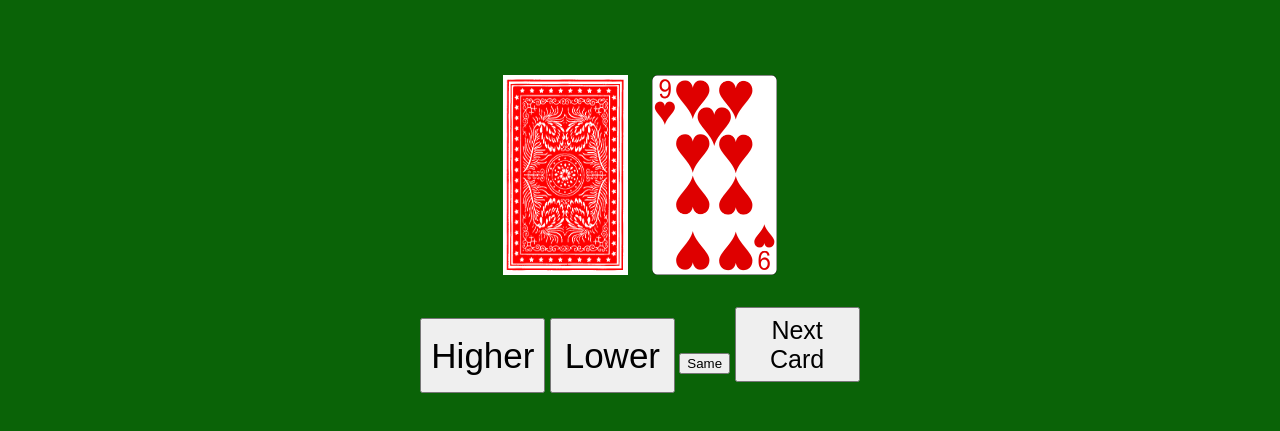
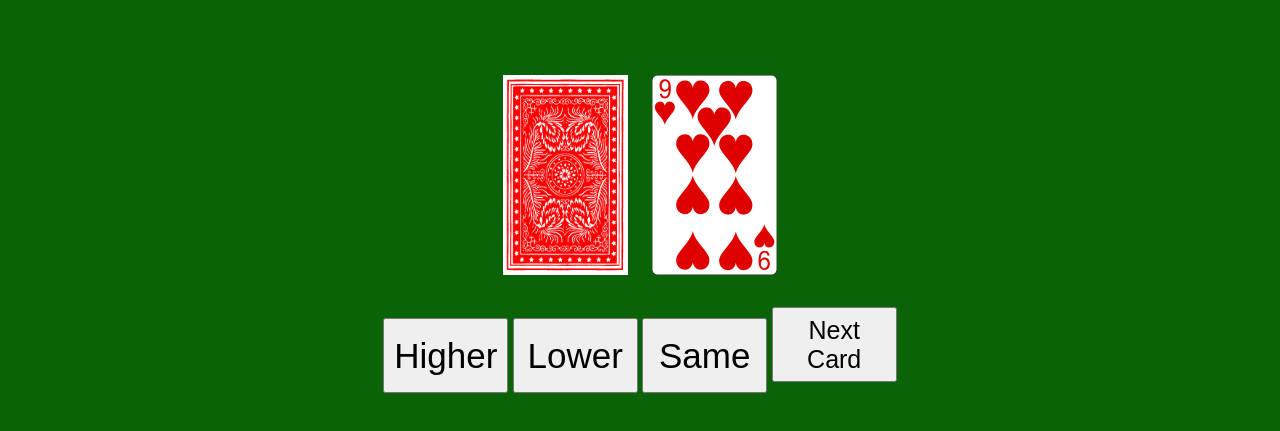
Before and after one commit to Cay-116/40628253_coursework, a plain HTML site: page high_or_low.html in a window 1280 px wide. Shown: the part 241-672 px from the top of the page. Drawn offline with Linux system fonts and the light colour scheme.

Commit message:
Update style.css

```diff
--- a/style.css
+++ b/style.css
@@ -220,7 +220,7 @@ nav
 	margin: 10px;
 }
 
-#higher, #lower
+#higher, #lower, #same
 {
 	height: 75px;
 	width: 125px;
```
